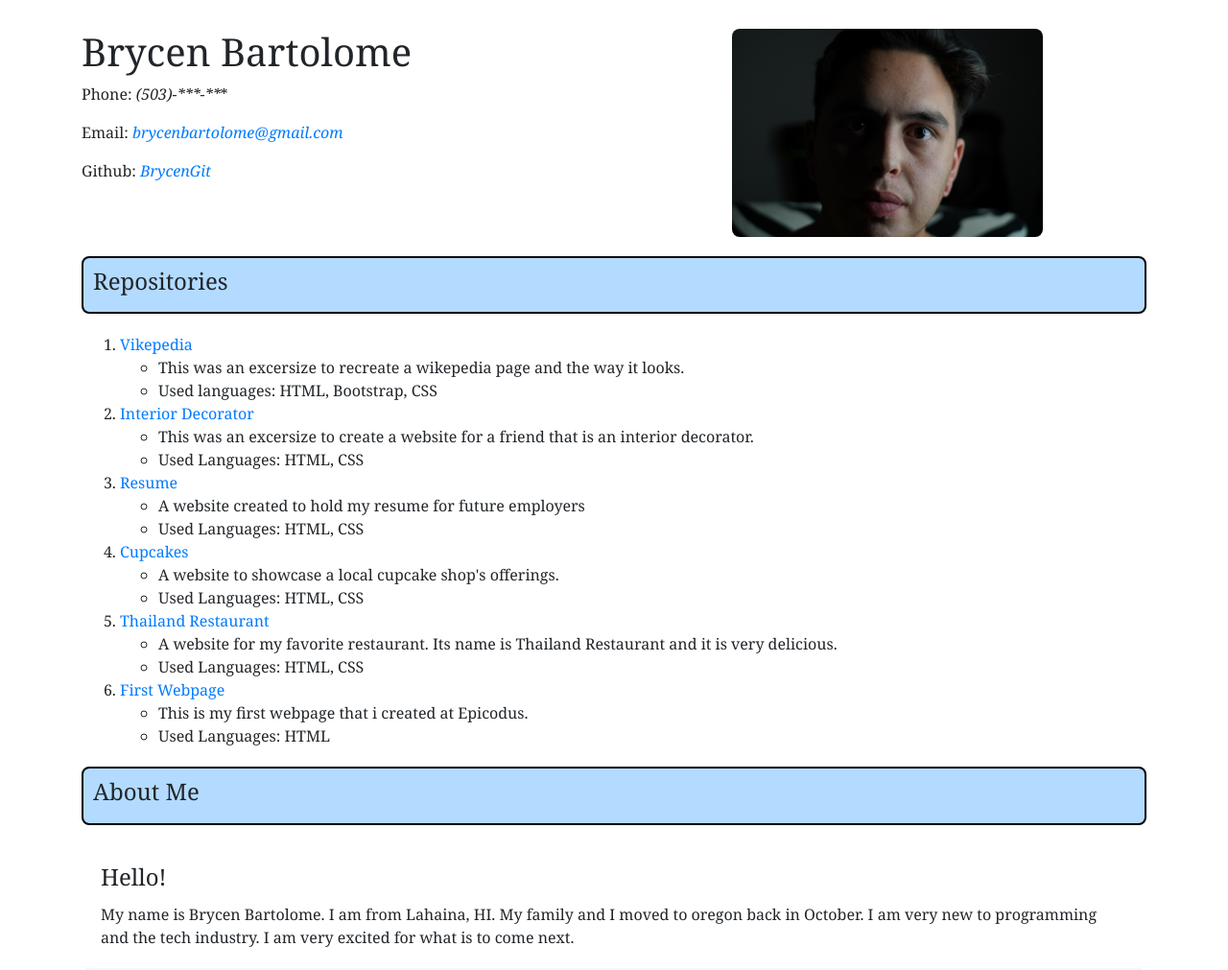
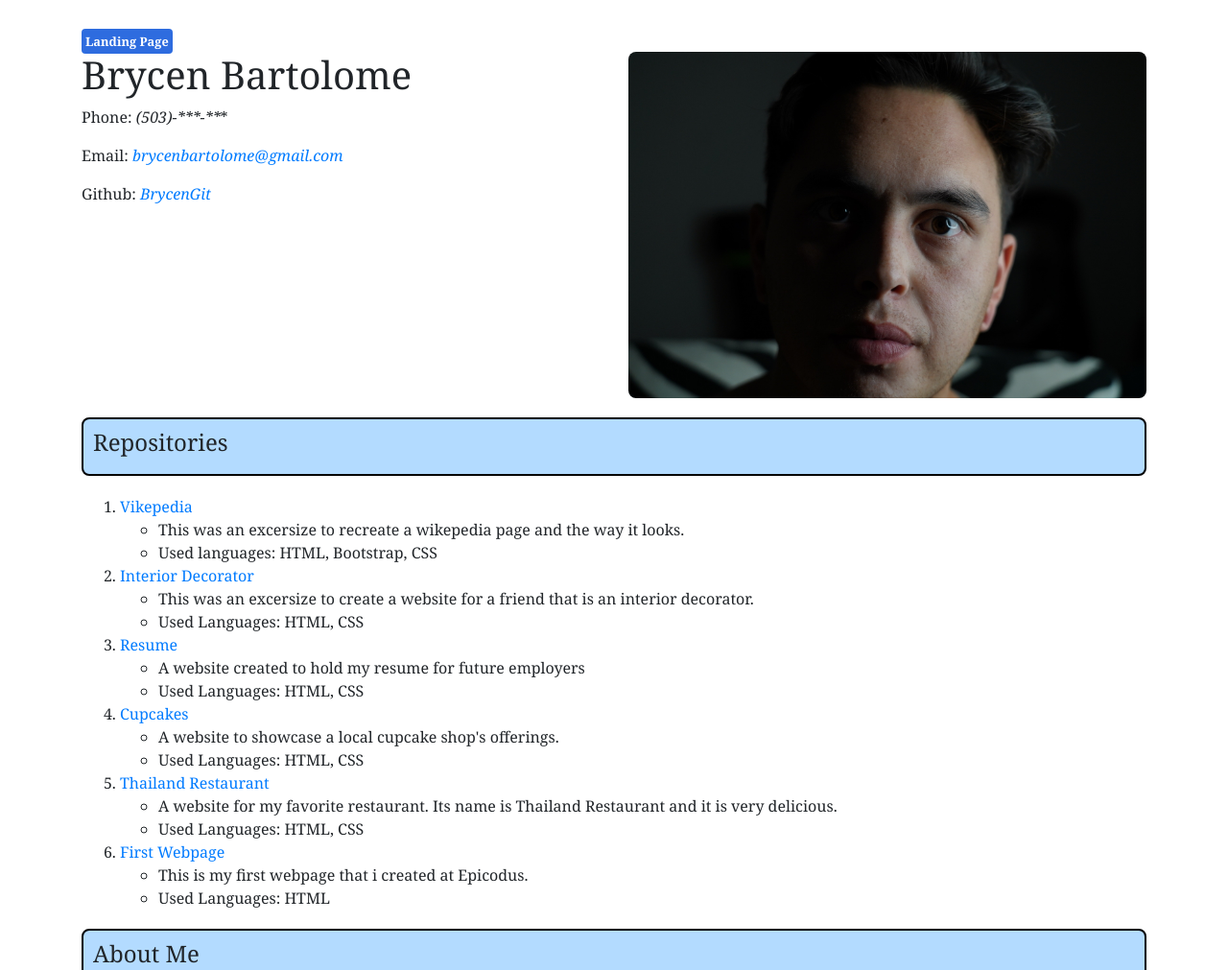
Before and after one commit to BrycenGit/portfolio-landing-page, a plain HTML site: page index.html in a window 1280 px wide. Shown: the top 1011 px of the page at 96% size. Drawn offline with Linux system fonts and the light colour scheme.

Commit message:
add landing page label

```diff
--- a/css/styles.css
+++ b/css/styles.css
@@ -21,7 +21,7 @@ body {
   display: block;
   margin-left: auto;
   margin-right: auto;
-  width: 60%;
+  width: 100%;
   border-radius: 8px;
 }
 
@@ -58,3 +58,14 @@ body {
   text-align: right;
   font-size: small;
 }
+
+.label {
+
+  padding: 4px;
+  font-size: 80%;
+  font-weight: 700;
+  color: #fff;
+  text-align: center;
+  border-radius: 4px;
+  background-color: rgb(46, 108, 223);
+}
--- a/index.html
+++ b/index.html
@@ -8,9 +8,10 @@
 
   <body>
     <div class="container">
-
+      <span class="label">Landing Page</span>
       <div class="row">
         <div class="col-6">
+
           <h1>Brycen Bartolome</h1>
           <p>Phone: <em>(503)-***-**</em>*</p>
           <p>Email:<a href="mailto:brycenbartolome@gmail.com"> <em>brycenbartolome@gmail.com</em></a></p>
```
